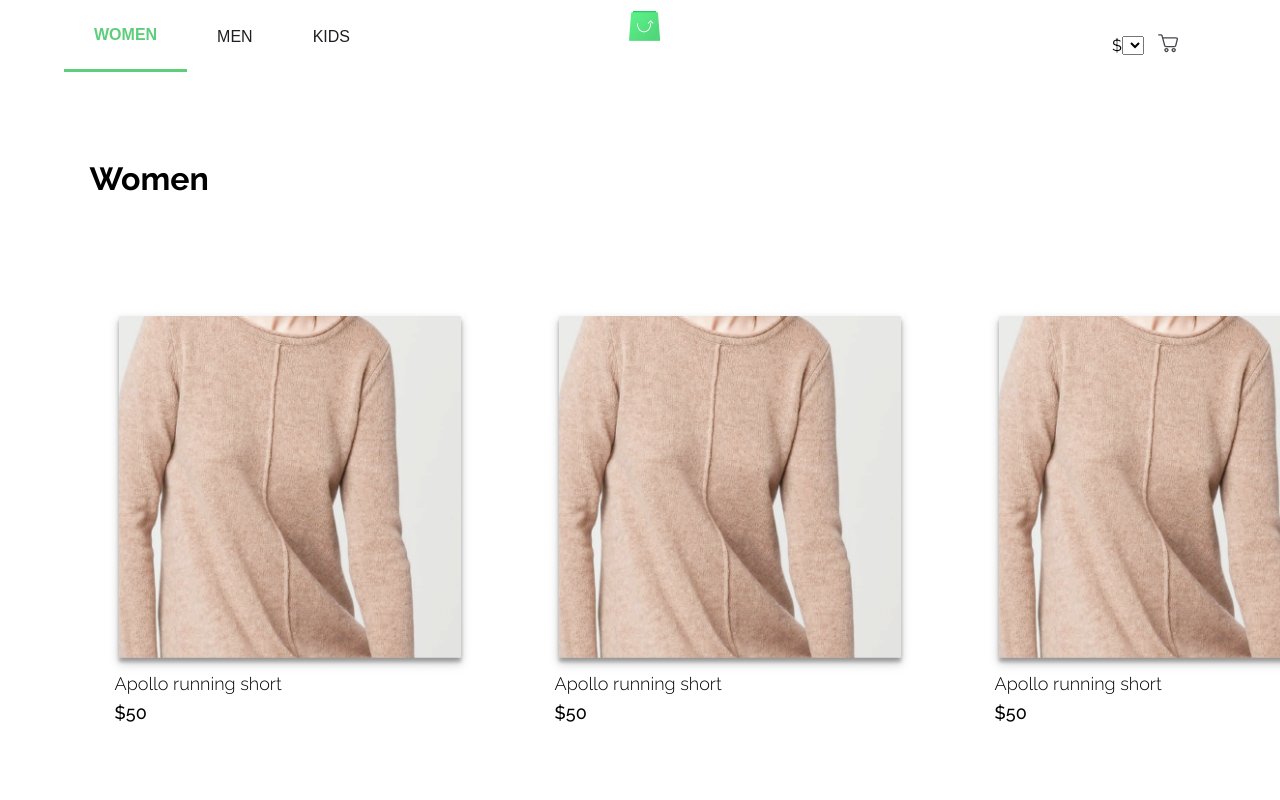
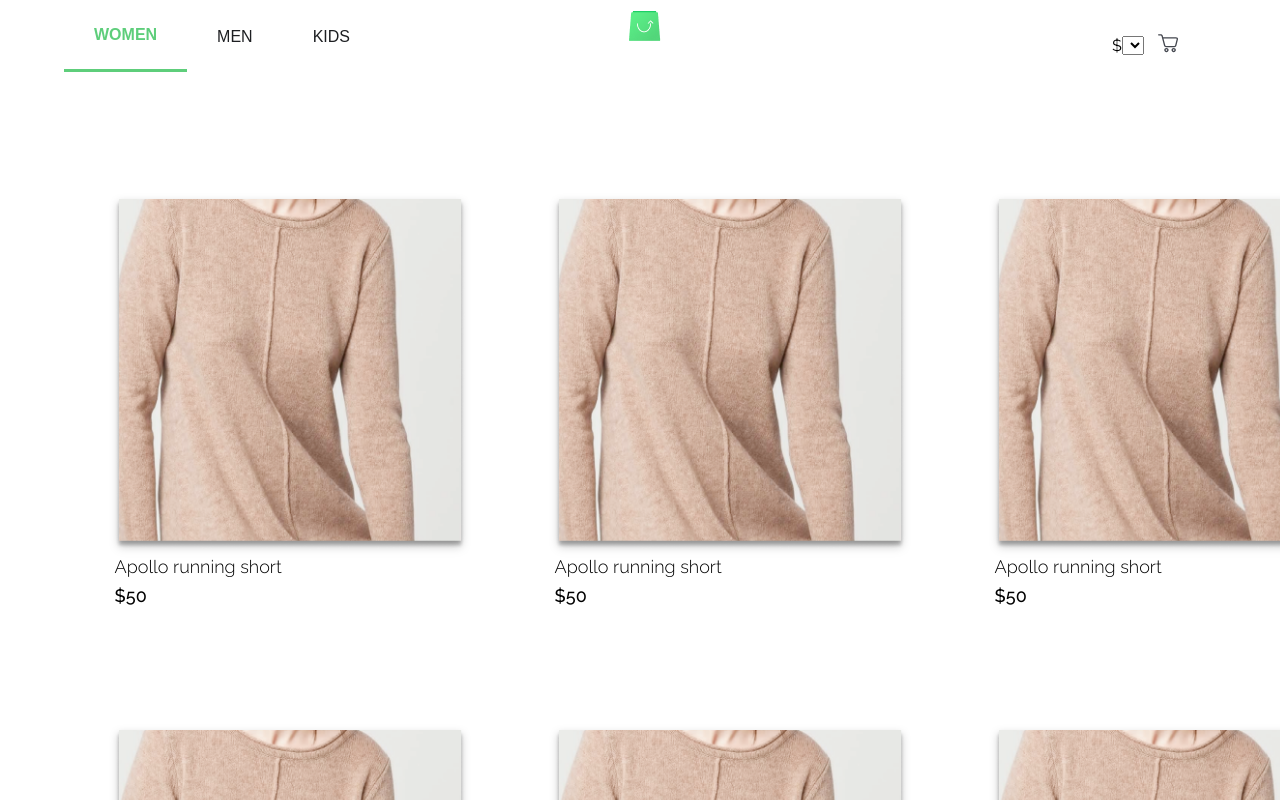
Before and after one commit to eslamwaeldev/ScandiWeb-Shop-task, a React (Create React App) app in the folder frontend/: page / in a window 1280 px wide. Shown: the top 800 px of the page. Built offline with nearby package versions, Linux system fonts and the light colour scheme.

Commit message:
feat: update component with new props

```diff
--- a/frontend/src/components/CategoryName.jsx
+++ b/frontend/src/components/CategoryName.jsx
@@ -6,9 +6,9 @@ export class CategoryName extends Component {
       <>
         <div className="category-component">
           <h1>
-            {this.props.isWomen ? "Women" : null}
-            {this.props.isMen ? "Men" : null}
-            {this.props.isKids ? "Kids" : null}
+            {this.props.isAll ? "All" : null}
+            {this.props.isTech ? "Tech" : null}
+            {this.props.isClothes ? "Clothes" : null}
           </h1>
         </div>
       </>
```
